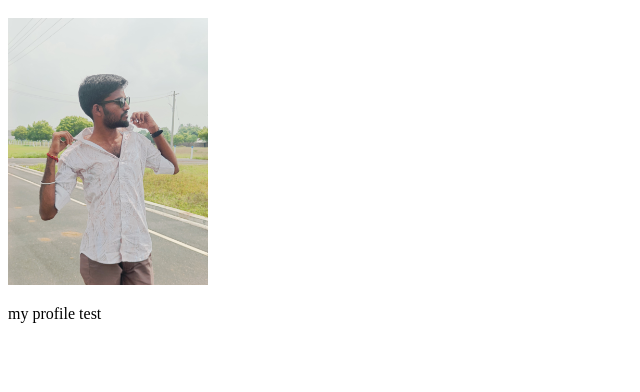
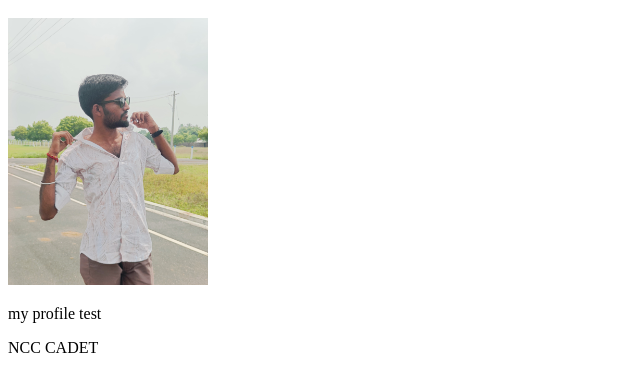
Before and after one commit to DK-CREATION46/FIRST-PROJECT, a plain HTML site: page index.html in a window 1280 px wide. Shown: the part 120-512 px from the top of the page, without its empty margins (0-640 px from the left). Drawn offline with Linux system fonts and the light colour scheme.

Commit message:
added NCC CADET

```diff
--- a/index.html
+++ b/index.html
@@ -10,5 +10,6 @@
     <h1>NEW NAME</h1>
     <img width="200px" src="my profie.jpeg" alt="" srcset="">
     <p>my profile test</p>
+    <P>NCC CADET</P>
 </body>
 </html>
```
